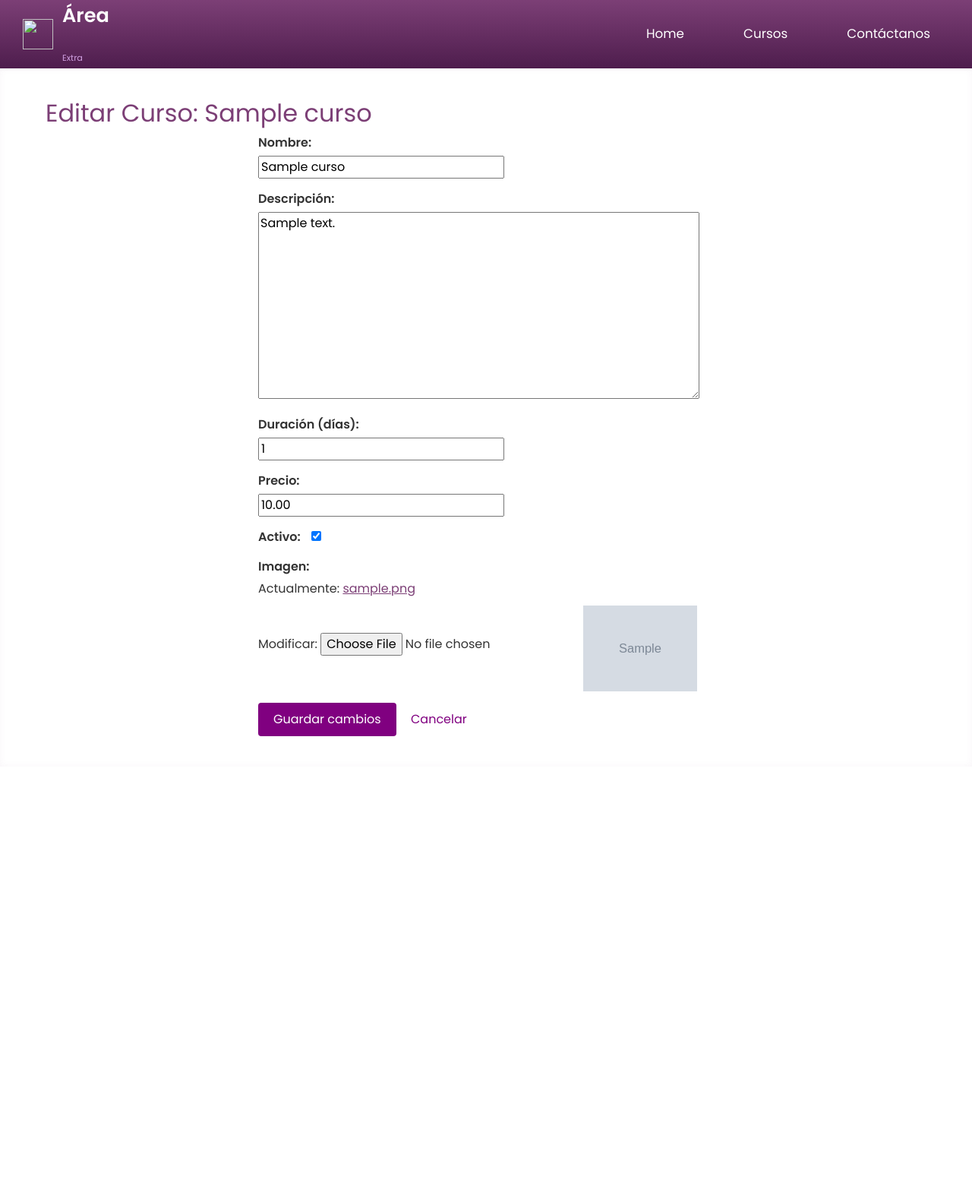
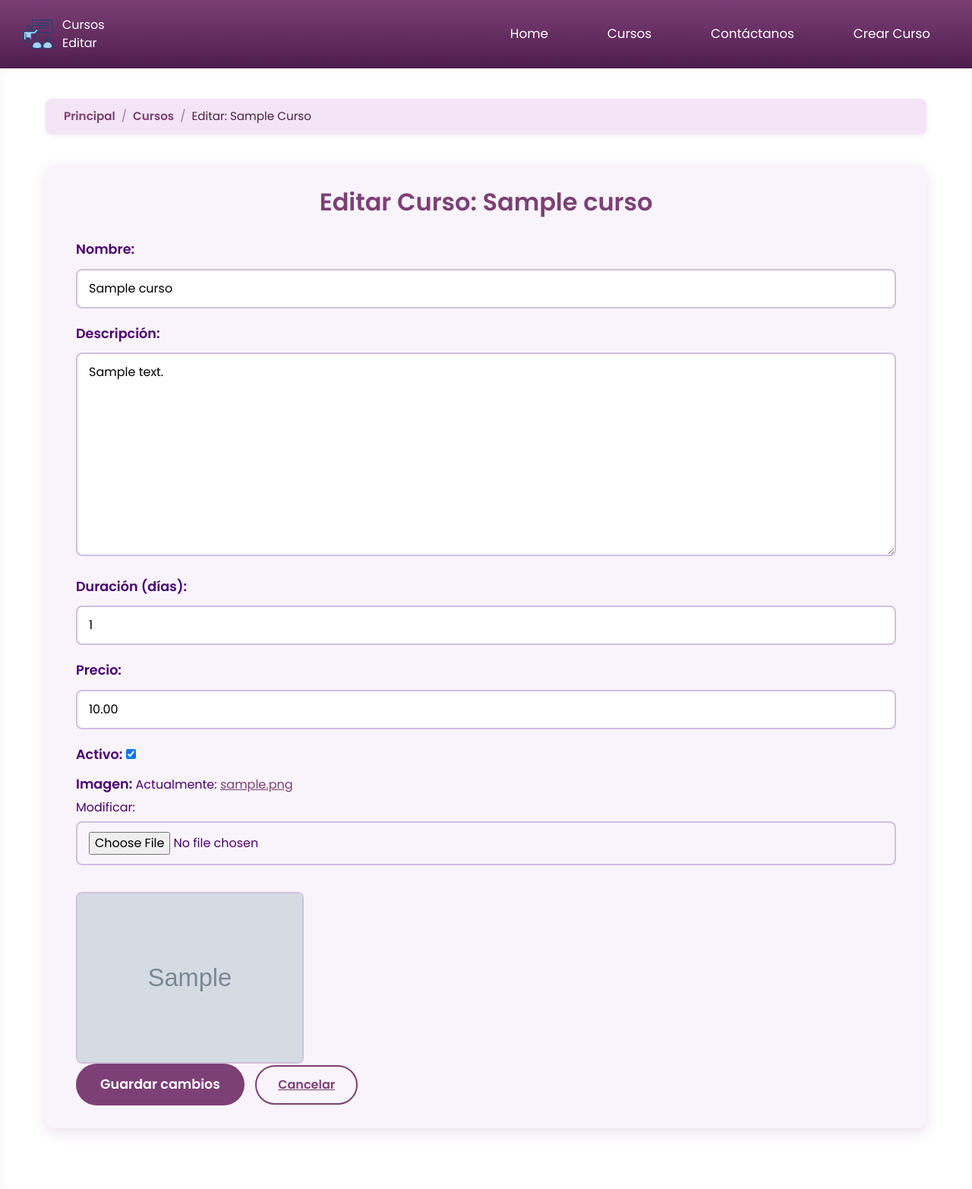
Before and after one commit to AlejandraArredondo26/Cursos, a Django app: page /cursos/editar/1/ in a window 1280 px wide. Shown: the whole page at 76% size. Before the commit the page ends 969 px from the top, so only its background shows below. Run offline with Django 5.2, Linux system fonts and the light colour scheme; tables that the repository leaves empty hold one stand-in row (values such as "Sample post"); grey boxes marked "Sample" are stand-in pictures; some libraries are stand-ins or nearby versions.

Commit message:
crearCurso

```diff
--- a/CursosDjango/CursosDjango/urls.py
+++ b/CursosDjango/CursosDjango/urls.py
@@ -24,6 +24,7 @@ urlpatterns = [
     path('', views.principal, name="Principal"),
     path('cursos/', views.cursos, name="Cursos"),
     path('contacto/', views.contacto, name="Contacto"),
+    path('cursos/crear/', views.crear_curso, name='crear_curso'),
     path('cursos/editar/<int:curso_id>/', views.editar_curso, name='editar_curso'),
     path('cursos/eliminar/<int:curso_id>/', views.eliminar_curso, name='eliminar_curso'),
 
--- a/CursosDjango/contenido/static/contenido/css/formulario.css
+++ b/CursosDjango/contenido/static/contenido/css/formulario.css
@@ -1,3 +1,4 @@
+
 .formulario-info {
   max-width: 3500px;
   background-color: #f9f4fb;
@@ -9,6 +10,7 @@
   color: #4a0072;
 }
 
+
 .formulario-info h2 {
   text-align: center;
   font-weight: 700;
@@ -17,17 +19,30 @@
   color: #7c3f76;
 }
 
-.formulario-info label {
+
+.formulario-info label,
+.form-curso label {
   font-weight: 600;
   font-size: 1.1rem;
   margin-bottom: 6px;
   display: inline-block;
 }
 
+
 .formulario-info input[type="text"],
 .formulario-info input[type="email"],
+.formulario-info input[type="number"],
+.formulario-info input[type="file"],
+.formulario-info input[type="checkbox"],
 .formulario-info select,
-.formulario-info textarea {
+.formulario-info textarea,
+.form-curso input[type="text"],
+.form-curso input[type="email"],
+.form-curso input[type="number"],
+.form-curso input[type="file"],
+.form-curso input[type="checkbox"],
+.form-curso select,
+.form-curso textarea {
   width: 100%;
   padding: 12px 15px;
   margin-top: 6px;
@@ -38,20 +53,50 @@
   font-family: 'Poppins', sans-serif;
   transition: border-color 0.3s ease;
   resize: vertical;
+  box-sizing: border-box;
 }
 
-.formulario-info input[type="text"]:focus,
-.formulario-info input[type="email"]:focus,
+
+.formulario-info input[type="checkbox"],
+.form-curso input[type="checkbox"] {
+  width: auto;
+  height: auto;
+  padding: 0;
+  margin-right: 8px;
+}
+
+
+.formulario-info input:focus,
 .formulario-info select:focus,
-.formulario-info textarea:focus {
+.formulario-info textarea:focus,
+.form-curso input:focus,
+.form-curso select:focus,
+.form-curso textarea:focus {
   border-color: #7c3f76;
   outline: none;
   box-shadow: 0 0 8px rgba(124, 63, 118, 0.5);
 }
 
-.btn-enviar {
+.form-error {
+  color: red;
+  font-size: 0.9em;
+  margin-top: -10px;
+  margin-bottom: 15px;
+}
+
+.preview-imagen {
+  max-width: 300px;
+  height: auto;
+  margin-top: 15px;
+  display: block;
+  border-radius: 8px;
+  border: 2px solid #d1bee1;
+}
+
+.btn-enviar,
+.btn-guardar {
   background-color: #7c3f76;
-  color: white;
+  color: white !important;
   border: none;
   padding: 14px 32px;
   font-size: 1.1rem;
@@ -59,15 +104,37 @@
   border-radius: 50px;
   cursor: pointer;
   transition: background-color 0.3s ease;
-  display: block;
-  margin: 0 auto;
+  display: inline-block;
+  text-decoration: none;
 }
 
-.btn-enviar:hover {
+.btn-enviar:hover,
+.btn-guardar:hover {
   background-color: #542748;
 }
 
-/* 📱 Responsividad para tablets */
+
+.btn-secundario {
+  background: transparent;
+  color: #7c3f76 !important;
+  border: 2px solid #7c3f76;
+  padding: 12px 28px;
+  font-size: 1rem;
+  font-weight: 600;
+  border-radius: 50px;
+  cursor: pointer;
+  transition: all 0.3s ease;
+  display: inline-block;
+  text-decoration: none;
+  margin-left: 10px;
+}
+
+.btn-secundario:hover {
+  background: #7c3f76;
+  color: #fff !important;
+}
+
+
 @media (max-width: 768px) {
   .formulario-info {
     padding: 25px 30px;
@@ -78,7 +145,8 @@
     font-size: 1.7rem;
   }
 
-  .formulario-info label {
+  .formulario-info label,
+  .form-curso label {
     font-size: 1rem;
   }
 
@@ -88,13 +156,15 @@
     font-size: 0.95rem;
   }
 
-  .btn-enviar {
+  .btn-enviar,
+  .btn-guardar,
+  .btn-secundario {
     padding: 12px 28px;
     font-size: 1rem;
   }
 }
 
-/* 📱 Responsividad para móviles */
+
 @media (max-width: 480px) {
   .formulario-info {
     padding: 20px;
@@ -106,7 +176,8 @@
     margin-bottom: 20px;
   }
 
-  .formulario-info label {
+  .formulario-info label,
+  .form-curso label {
     font-size: 0.95rem;
   }
 
@@ -117,7 +188,9 @@
     font-size: 0.9rem;
   }
 
-  .btn-enviar {
+  .btn-enviar,
+  .btn-guardar,
+  .btn-secundario {
     padding: 10px 24px;
     font-size: 0.95rem;
   }
--- a/CursosDjango/contenido/templates/contenido/editar_curso.html
+++ b/CursosDjango/contenido/templates/contenido/editar_curso.html
@@ -1,104 +1,74 @@
-{% extends "contenido/encabezado.html" %} {% block contenido %}
-<h2>Editar Curso: {{ curso.nombre }}</h2>
+{% extends "contenido/encabezado.html" %}
+{% load static %}
 
-<form
-  method="post"
-  enctype="multipart/form-data"
-  style="max-width: 600px; margin: auto"
->
-  {% csrf_token %}
+{% block titulo %}Editar Curso{% endblock %}
 
-  <div style="margin-bottom: 15px">
-    <label
-      for="id_nombre"
-      style="display: block; font-weight: bold; margin-bottom: 5px"
-      >Nombre:</label
-    >
-    {{ form.nombre }} {% if form.nombre.errors %}
-    <div style="color: red; font-size: 0.9em">{{ form.nombre.errors }}</div>
-    {% endif %}
-  </div>
+{% block imagen %}{% static 'contenido/images/curso.png' %}{% endblock %}
 
-  <div style="margin-bottom: 15px">
-    <label
-      for="id_descripcion"
-      style="display: block; font-weight: bold; margin-bottom: 5px"
-      >Descripción:</label
-    >
-    {{ form.descripcion }} {% if form.descripcion.errors %}
-    <div style="color: red; font-size: 0.9em">
-      {{ form.descripcion.errors }}
+{% block texto %}Cursos <span>Editar</span>{% endblock %}
+
+{% block contenido %}
+{% block nav %}
+<div class="breadcrumb-line">
+  <ul class="breadcrumb">
+    <li><a href="{% url 'Principal' %}">Principal</a></li>
+    <li class="breadcrumb-separator">/</li>
+    <li><a href="{% url 'Cursos' %}">Cursos</a></li>
+    <li class="breadcrumb-separator">/</li>
+    <li class="current-page">Editar: {{ curso.nombre }}</li>
+  </ul>
+</div>
+{% endblock %}
+
+<link rel="stylesheet" href="{% static 'contenido/css/formulario.css' %}">
+
+<div class="formulario-info">
+  <h2>Editar Curso: {{ curso.nombre }}</h2>
+
+  <form method="post" enctype="multipart/form-data" class="form-curso">
+    {% csrf_token %}
+
+    <div class="form-group">
+      <label for="{{ form.nombre.id_for_label }}">Nombre:</label>
+      {{ form.nombre }}
+      {% if form.nombre.errors %}<div class="form-error">{{ form.nombre.errors }}</div>{% endif %}
     </div>
-    {% endif %}
-  </div>
 
-  <div style="margin-bottom: 15px">
-    <label
-      for="id_duracion"
-      style="display: block; font-weight: bold; margin-bottom: 5px"
-      >Duración (días):</label
-    >
-    {{ form.duracion }} {% if form.duracion.errors %}
-    <div style="color: red; font-size: 0.9em">{{ form.duracion.errors }}</div>
-    {% endif %}
-  </div>
+    <div class="form-group">
+      <label for="{{ form.descripcion.id_for_label }}">Descripción:</label>
+      {{ form.descripcion }}
+      {% if form.descripcion.errors %}<div class="form-error">{{ form.descripcion.errors }}</div>{% endif %}
+    </div>
 
-  <div style="margin-bottom: 15px">
-    <label
-      for="id_precio"
-      style="display: block; font-weight: bold; margin-bottom: 5px"
-      >Precio:</label
-    >
-    {{ form.precio }} {% if form.precio.errors %}
-    <div style="color: red; font-size: 0.9em">{{ form.precio.errors }}</div>
-    {% endif %}
-  </div>
+    <div class="form-group">
+      <label for="{{ form.duracion.id_for_label }}">Duración (días):</label>
+      {{ form.duracion }}
+      {% if form.duracion.errors %}<div class="form-error">{{ form.duracion.errors }}</div>{% endif %}
+    </div>
 
-  <div style="margin-bottom: 15px">
-    <label
-      for="id_activo"
-      style="display: inline-block; font-weight: bold; margin-right: 10px"
-      >Activo:</label
-    >
-    {{ form.activo }} {% if form.activo.errors %}
-    <div style="color: red; font-size: 0.9em">{{ form.activo.errors }}</div>
-    {% endif %}
-  </div>
+    <div class="form-group">
+      <label for="{{ form.precio.id_for_label }}">Precio:</label>
+      {{ form.precio }}
+      {% if form.precio.errors %}<div class="form-error">{{ form.precio.errors }}</div>{% endif %}
+    </div>
 
-  <div style="margin-bottom: 15px">
-    <label
-      for="id_imagen"
-      style="display: block; font-weight: bold; margin-bottom: 5px"
-      >Imagen:</label
-    >
-    {{ form.imagen }} {% if form.imagen.errors %}
-    <div style="color: red; font-size: 0.9em">{{ form.imagen.errors }}</div>
-    {% endif %} {% if curso.imagen %}
-    <img
-      src="{{ curso.imagen.url }}"
-      alt="Imagen actual"
-      style="max-width: 150px; margin-top: 10px"
-    />
-    {% endif %}
-  </div>
+    <div class="form-group">
+      <label for="{{ form.activo.id_for_label }}">Activo:</label>
+      {{ form.activo }}
+      {% if form.activo.errors %}<div class="form-error">{{ form.activo.errors }}</div>{% endif %}
+    </div>
 
-  <button
-    type="submit"
-    style="
-      background-color: #800080;
-      color: white;
-      border: none;
-      padding: 10px 20px;
-      cursor: pointer;
-      border-radius: 4px;
-    "
-  >
-    Guardar cambios
-  </button>
-  <a
-    href="{% url 'Principal' %}"
-    style="margin-left: 15px; color: #800080; text-decoration: none"
-    >Cancelar</a
-  >
-</form>
+    <div class="form-group">
+      <label for="{{ form.imagen.id_for_label }}">Imagen:</label>
+      {{ form.imagen }}
+      {% if form.imagen.errors %}<div class="form-error">{{ form.imagen.errors }}</div>{% endif %}
+      {% if curso.imagen %}
+        <img src="{{ curso.imagen.url }}" alt="Imagen actual" class="preview-imagen">
+      {% endif %}
+    </div>
+
+    <button type="submit" class="btn-guardar">Guardar cambios</button>
+    <a href="{% url 'Principal' %}" class="btn-secundario">Cancelar</a>
+  </form>
+</div>
 {% endblock %}
--- a/CursosDjango/contenido/templates/contenido/encabezado.html
+++ b/CursosDjango/contenido/templates/contenido/encabezado.html
@@ -28,6 +28,7 @@
         <a href="{% url 'Principal' %}" class="sidebar-link">Home</a>
         <a href="{% url 'Cursos' %}" class="sidebar-link">Cursos</a>
         <a href="{% url 'Contacto' %}" class="sidebar-link">Contáctanos</a>
+        <a href="{% url 'crear_curso' %}" class="sidebar-link">Crear Curso</a>
       </div>
     </div>
 
--- a/CursosDjango/contenido/templates/contenido/principal.html
+++ b/CursosDjango/contenido/templates/contenido/principal.html
@@ -8,7 +8,7 @@
 {% endblock %}
 
 {% block texto %}
-  Cursos disponibles <span>Listado</span>
+  Cursos disponibles
 {% endblock %}
 
 {% block contenido %}
--- a/CursosDjango/contenido/views.py
+++ b/CursosDjango/contenido/views.py
@@ -13,6 +13,17 @@ def contacto(request):
 
 def cursos(request):
     return render(request, "contenido/cursos.html")
+
+def crear_curso(request):
+    if request.method == 'POST':
+        form = CursoForm(request.POST, request.FILES)
+        if form.is_valid():
+            form.save()
+            return redirect('Principal')
+    else:
+        form = CursoForm()
+    return render(request, 'contenido/crear_curso.html', {'form': form})
+
 
 
 def editar_curso(request, curso_id):
```
Also changed, not shown: CursosDjango/contenido/templates/contenido/crear_curso.html (added, +44 -0 lines), CursosDjango/contenido/static/contenido/images/curso.png (added), CursosDjango/media/fotos/18eaee1985c4c867fa7454d66f4be6ad.jpg (added), CursosDjango/media/fotos/AdobeStock_107432576-scaled_rwEsqcL.jpeg (added), CursosDjango/media/fotos/dibujo-mano-colorido-corona-navidad-sobre-fondo-blanco_166863-138.webp (added).
